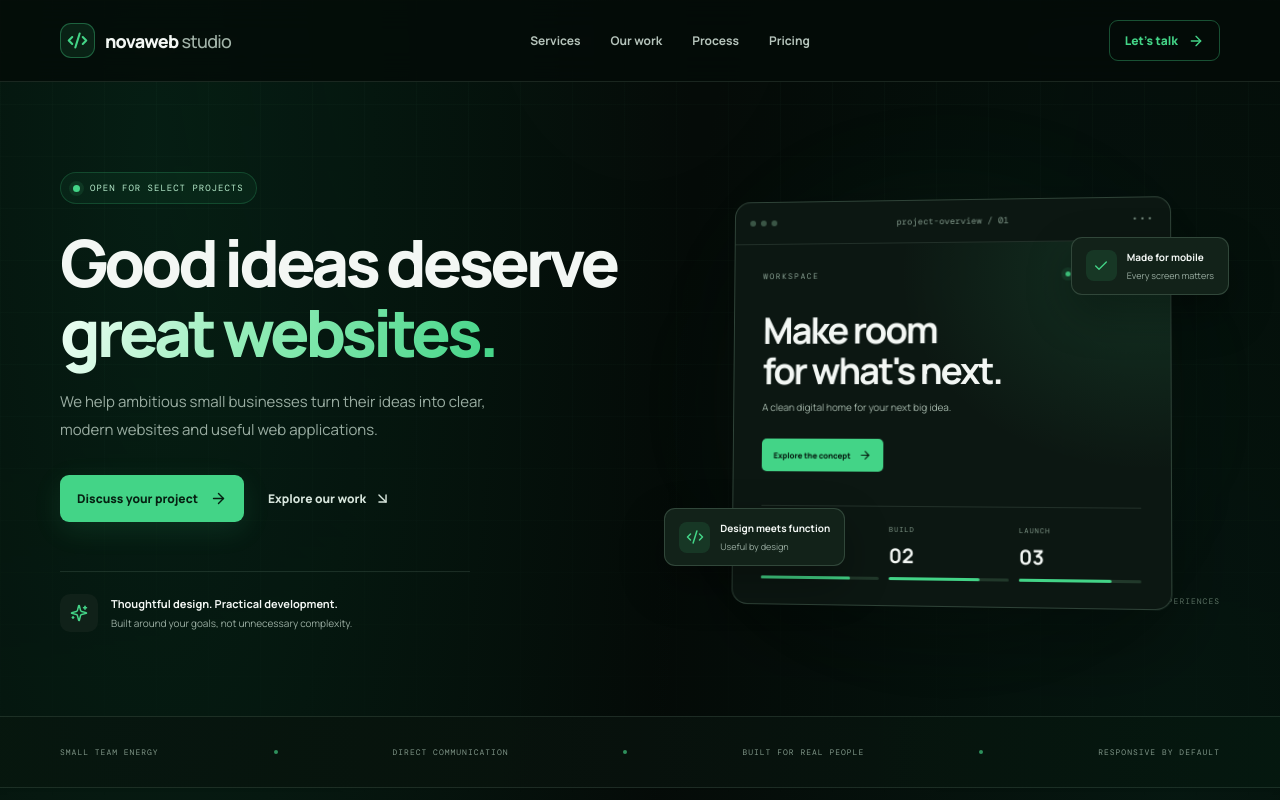
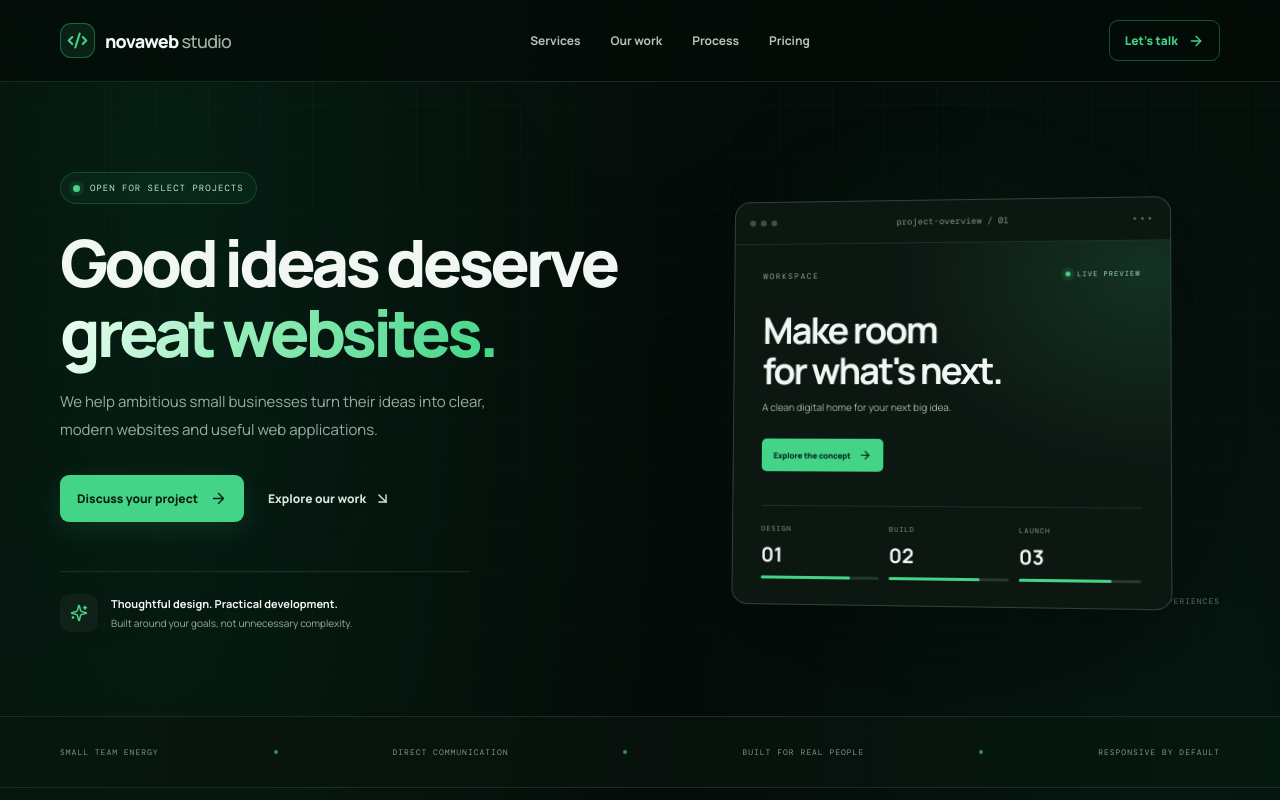
Before and after one commit to feh38368-design/novaweb-studio, a Next.js app: page / in a window 1280 px wide. Shown: the top 800 px of the page. Built offline with nearby package versions, Linux system fonts and the light colour scheme.

Commit message:
Add files via upload

```diff
--- a/app/page.tsx
+++ b/app/page.tsx
@@ -130,8 +130,6 @@ export default function Home() {
               </div>
             </div>
           </div>
-          <div className="floating-card float-top"><span className="float-icon"><Check size={16} /></span><div><strong>Made for mobile</strong><small>Every screen matters</small></div></div>
-          <div className="floating-card float-bottom"><span className="float-code"><Code2 size={18} /></span><div><strong>Design meets function</strong><small>Useful by design</small></div></div>
           <div className="hero-index">Nº 001 <span>— DIGITAL EXPERIENCES</span></div>
         </div>
       </section>
```
